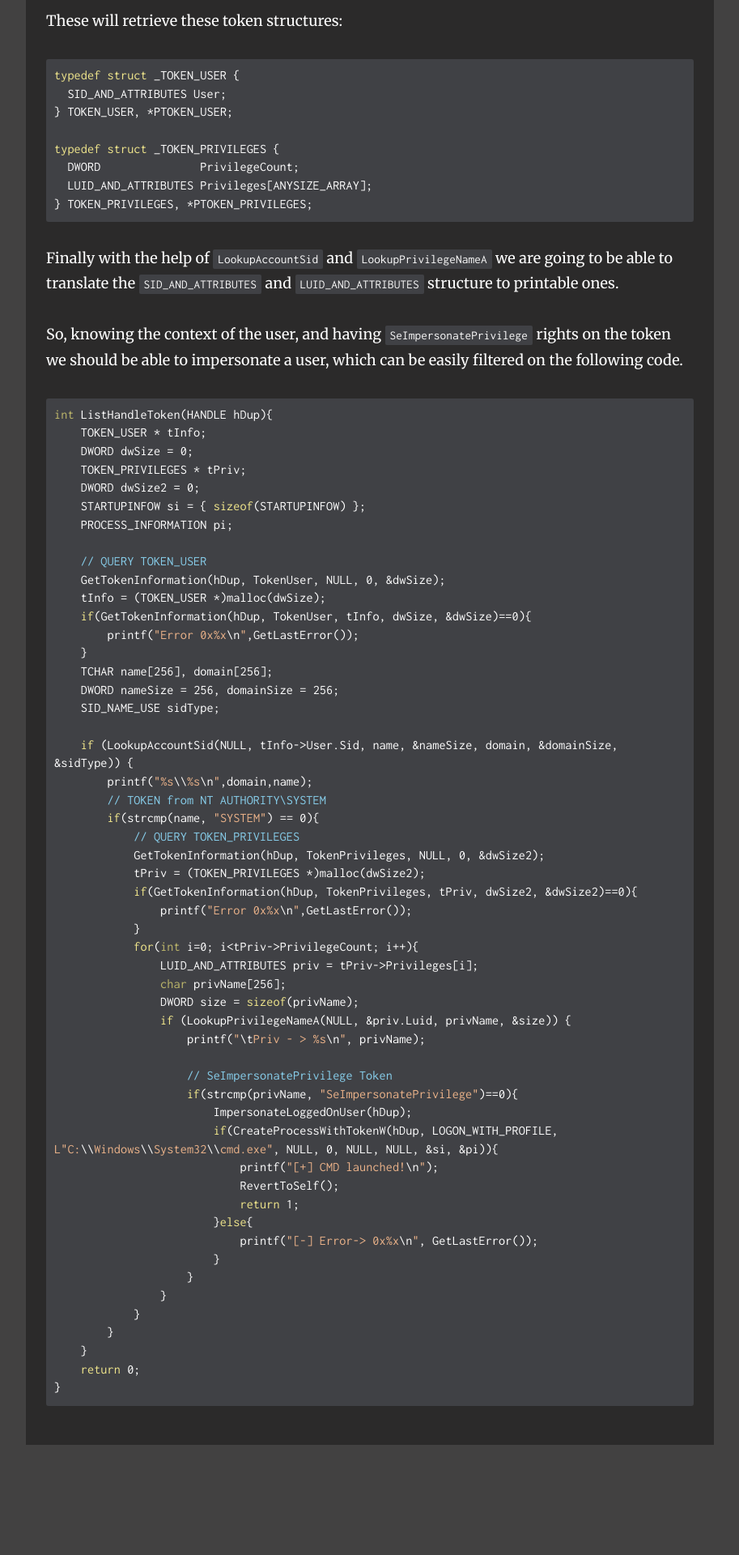
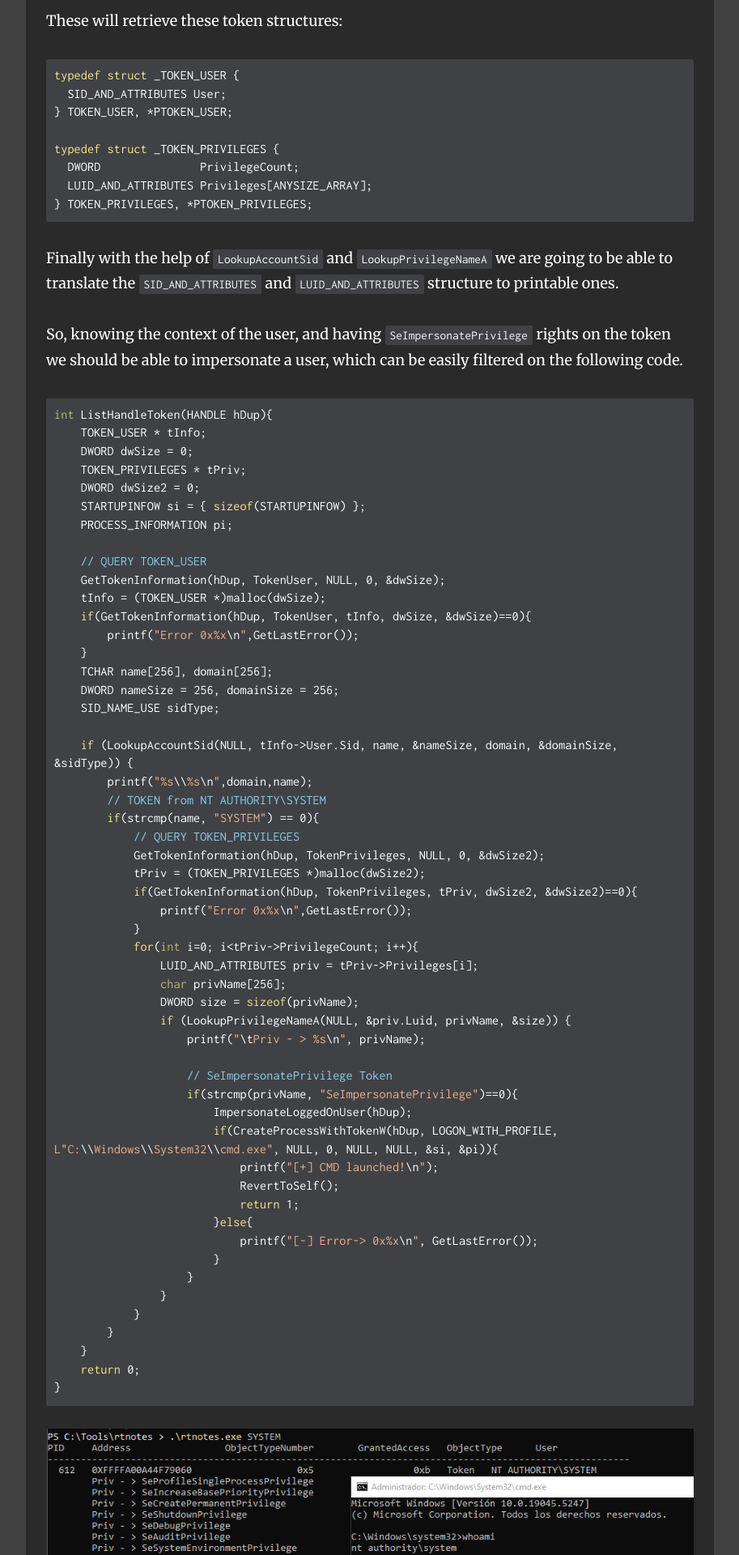
Before and after one commit to benjugat/rtnotes, a Jekyll site: the page built from _docs/user-impersonation/playing-with-tokens.md, in a window 1280 px wide. Shown: the part 4480-6400 px from the top of the page at 81% size, without its empty margins (333-1246 px from the left). Built offline with Jekyll 4.4.1, drawn with Linux system fonts in a browser that asks for light colours; before the commit the page ends 6264 px from its top, so only the background shows below that.

Commit message:
playing with tokens

````diff
--- a/_docs/user-impersonation/playing-with-tokens.md
+++ b/_docs/user-impersonation/playing-with-tokens.md
@@ -228,3 +228,5 @@ int ListHandleToken(HANDLE hDup){
     return 0;
 }
 ```
+
+![](/rtnotes/images/abusetokens.png)
````
Also changed, not shown: images/abusetokens.png (added).
